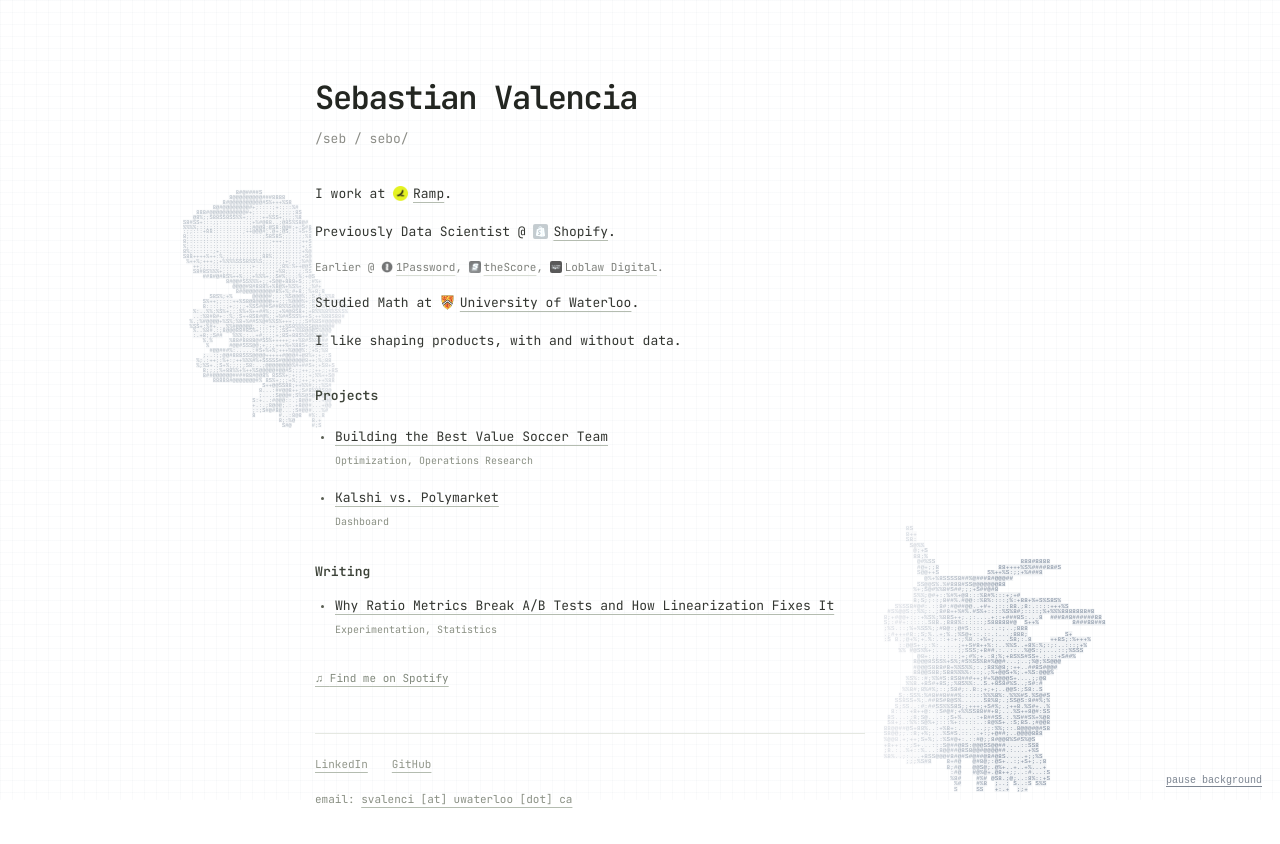
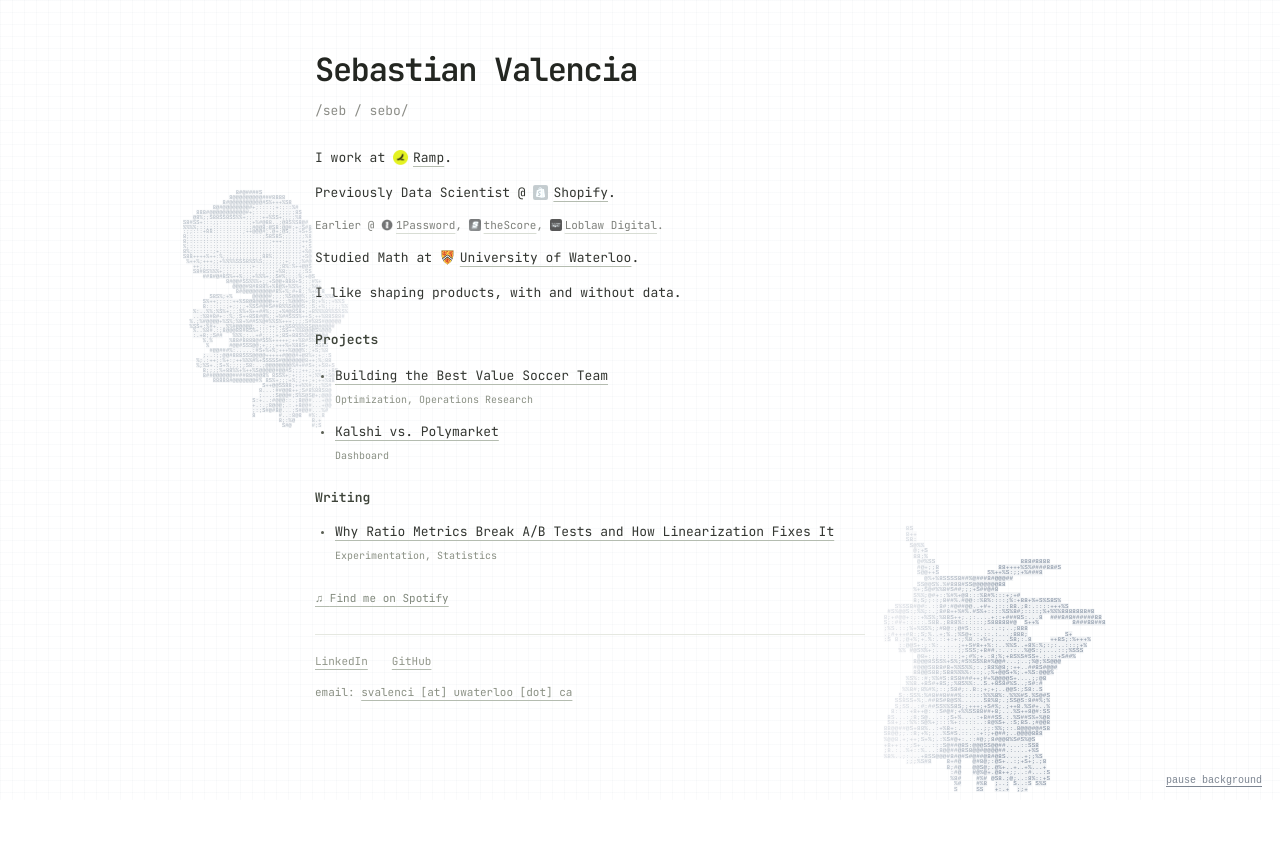
Before and after one commit to svalenci13/portfolio, a Next.js app: page / in a window 1280 px wide. Shown: the top 844 px of the page. After the commit the page ends 800 px from the top, so only its background shows below. Built offline with nearby package versions, Linux system fonts and the light colour scheme; no server answers; a web font is replaced by a local one.

Commit message:
Fit homepage content to viewport and disable homepage scrolling

```diff
--- a/src/app/globals.css
+++ b/src/app/globals.css
@@ -278,3 +278,16 @@
 .report-evidence { margin-block: 34px; }
 .report-evidence img { border: 1px solid #e6e9eb; border-radius: 3px; }
 .report-evidence figcaption { text-align: center; color: #8f9ca5; }
+
+/* Homepage is a single viewport; long-form project routes keep normal scrolling. */
+body:has(.portfolio-home) { overflow: hidden; }
+.portfolio-home { position: fixed; inset: 0; height: 100dvh; min-height: 0; overflow: clip; }
+.portfolio-content { padding-top: clamp(24px, 6vh, 60px); padding-bottom: 24px; transform: scale(var(--home-scale, 1)); transform-origin: top center; }
+@media (max-height: 850px) {
+  .portfolio-home .intro { margin-top: 22px; }
+  .portfolio-home .intro p + p { margin-top: 10px; }
+  .portfolio-home .portfolio-section { margin-top: 22px; }
+  .portfolio-home .project-entries li { margin-top: 12px; }
+  .portfolio-home .spotify-player, .portfolio-home .spotify-line { margin-top: 24px; }
+  .portfolio-home .portfolio-footer { margin-top: 25px; padding-top: 16px; row-gap: 10px; }
+}
--- a/src/app/page.tsx
+++ b/src/app/page.tsx
@@ -1,4 +1,5 @@
 import Link from "next/link"
+import { HomeViewport } from "@/components/home-viewport"
 import Image from "next/image"
 import { SpotifyNowPlaying } from "@/components/spotify-now-playing"
 
@@ -6,7 +7,7 @@
 
 export default function Home() {
   return (
-    <div className="portfolio-home">
+    <HomeViewport>
       <AsciiEvolution key="content-anchored-digivolution" />
       <main className="portfolio-content">
         <header><h1>Sebastian Valencia</h1><p className="nickname">/seb / sebo/</p></header>
@@ -36,6 +37,6 @@
           <p className="email-address">email: <a href="mailto:svalenci@uwaterloo.ca">svalenci [at] uwaterloo [dot] ca</a></p>
         </footer>
       </main>
-    </div>
+    </HomeViewport>
   )
 }
--- /dev/null
+++ b/src/components/home-viewport.tsx
@@ -0,0 +1,23 @@
+"use client"
+
+import { useEffect, useRef, type ReactNode } from "react"
+
+export function HomeViewport({ children }: { children: ReactNode }) {
+  const ref = useRef<HTMLDivElement>(null)
+  useEffect(() => {
+    const main = ref.current?.querySelector("main")
+    if (!main) return
+    const fit = () => {
+      const available = window.visualViewport?.height ?? window.innerHeight
+      const scale = Math.min(1, Math.max(0, available - 12) / main.offsetHeight)
+      main.style.setProperty("--home-scale", String(scale))
+    }
+    const observer = new ResizeObserver(fit)
+    observer.observe(main)
+    window.addEventListener("resize", fit)
+    window.visualViewport?.addEventListener("resize", fit)
+    fit()
+    return () => { observer.disconnect(); window.removeEventListener("resize", fit); window.visualViewport?.removeEventListener("resize", fit) }
+  }, [])
+  return <div ref={ref} className="portfolio-home">{children}</div>
+}
```
